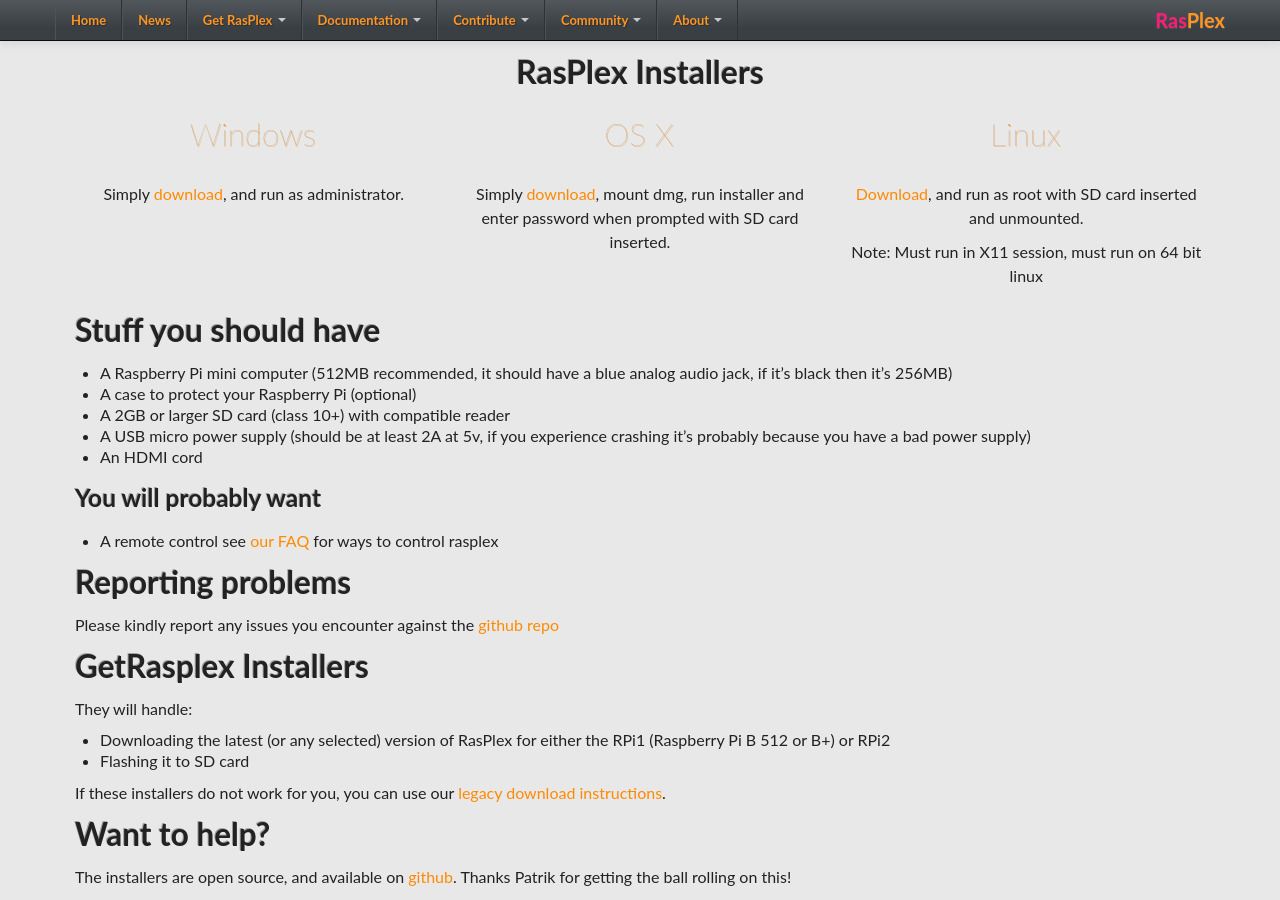
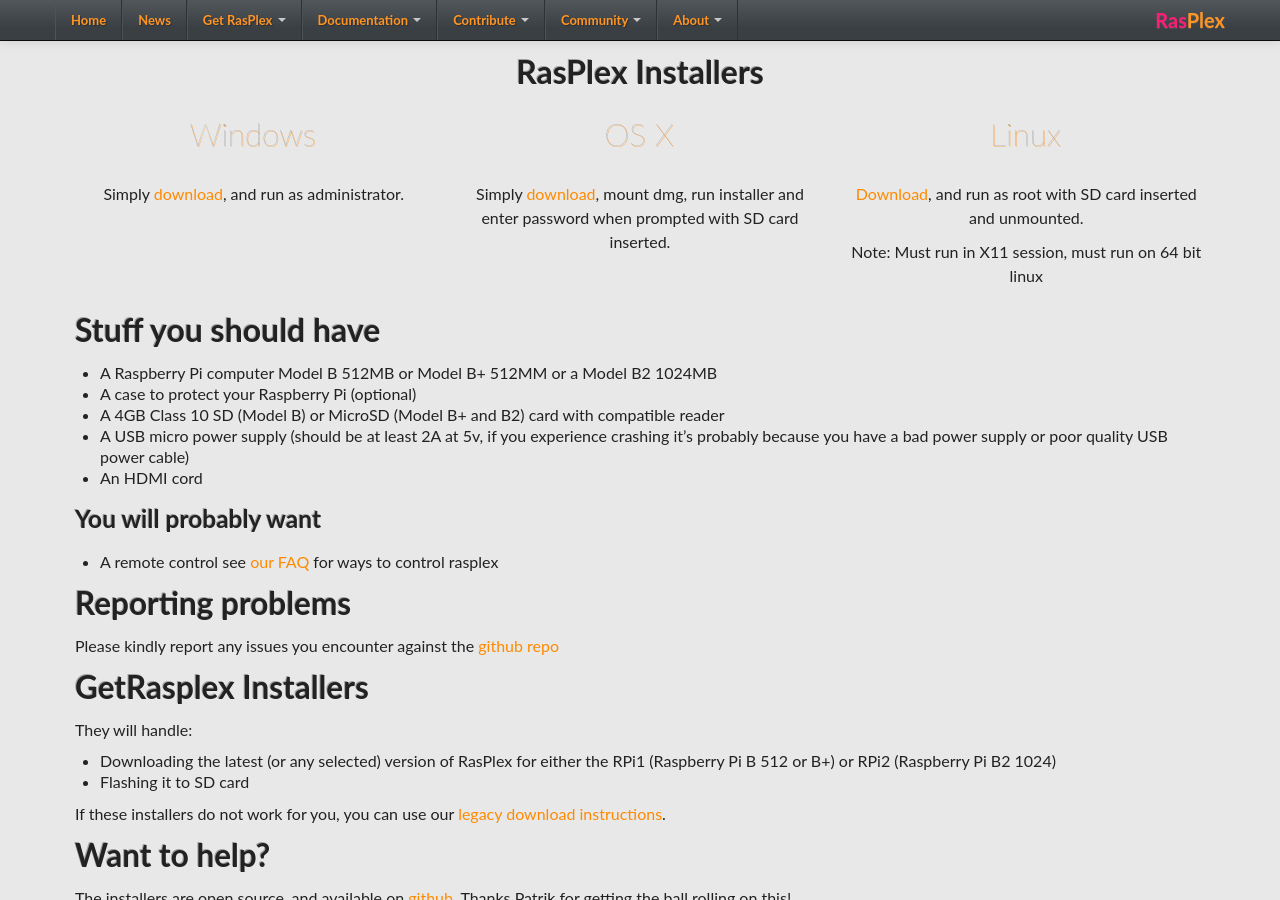
Before and after one commit to RasPlex/RasPlex.github.io, a Jekyll site: the page built from get-started/rasplex-installers.md, in a window 1280 px wide and 900 px high. Built offline with Jekyll 4.4.1, drawn with Linux system fonts in a browser that asks for light colours; nearby versions of some CDN libraries.

Commit message:
Update rasplex-installers.md

```diff
--- a/get-started/rasplex-installers.md
+++ b/get-started/rasplex-installers.md
@@ -26,10 +26,10 @@
 
 # Stuff you should have
 
-+ A Raspberry Pi mini computer (512MB recommended, it should have a blue analog audio jack, if it's black then it's 256MB)
++ A Raspberry Pi computer Model B 512MB or Model B+ 512MM or a Model B2 1024MB
 + A case to protect your Raspberry Pi (optional)
-+ A 2GB or larger SD card (class 10+) with compatible reader
-+ A USB micro power supply (should be at least 2A at 5v, if you experience crashing it's probably because you have a bad power supply)
++ A 4GB Class 10 SD (Model B) or MicroSD (Model B+ and B2) card with compatible reader
++ A USB micro power supply (should be at least 2A at 5v, if you experience crashing it's probably because you have a bad power supply or poor quality USB power cable)
 + An HDMI cord
 
 ### You will probably want
@@ -44,7 +44,7 @@
 
 They will handle:
 
-+ Downloading the latest (or any selected) version of RasPlex for either the RPi1 (Raspberry Pi B 512 or B+) or RPi2
++ Downloading the latest (or any selected) version of RasPlex for either the RPi1 (Raspberry Pi B 512 or B+) or RPi2 (Raspberry Pi B2 1024)
 + Flashing it to SD card
 
 If these installers do not work for you, you can use our [legacy download instructions](/get-started/download-rasplex.html).
```
